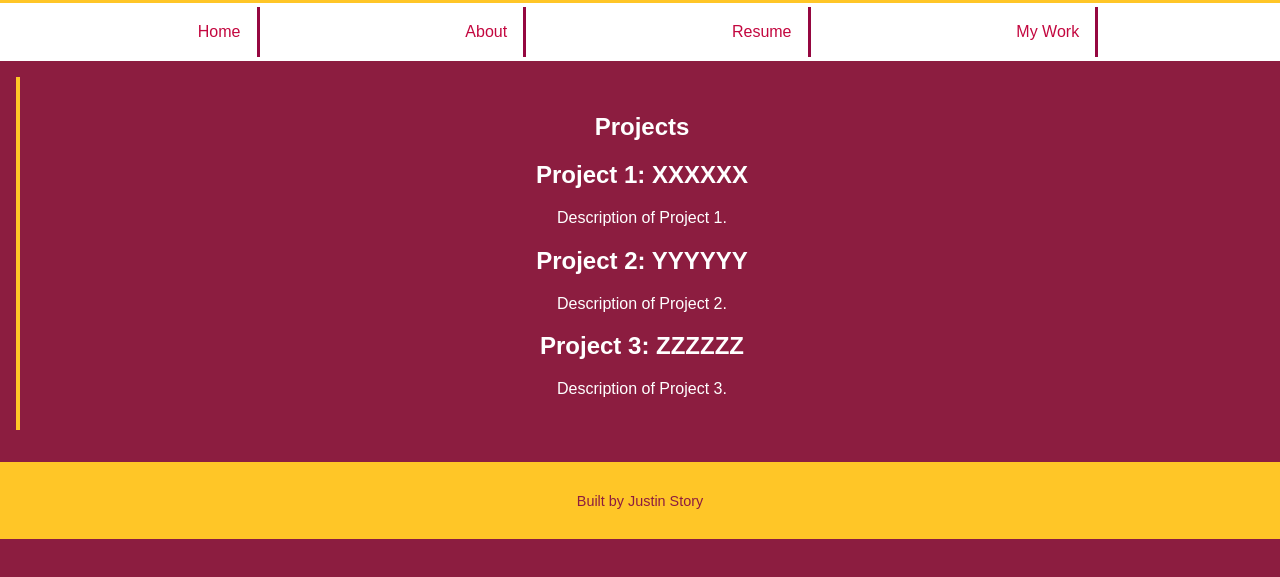
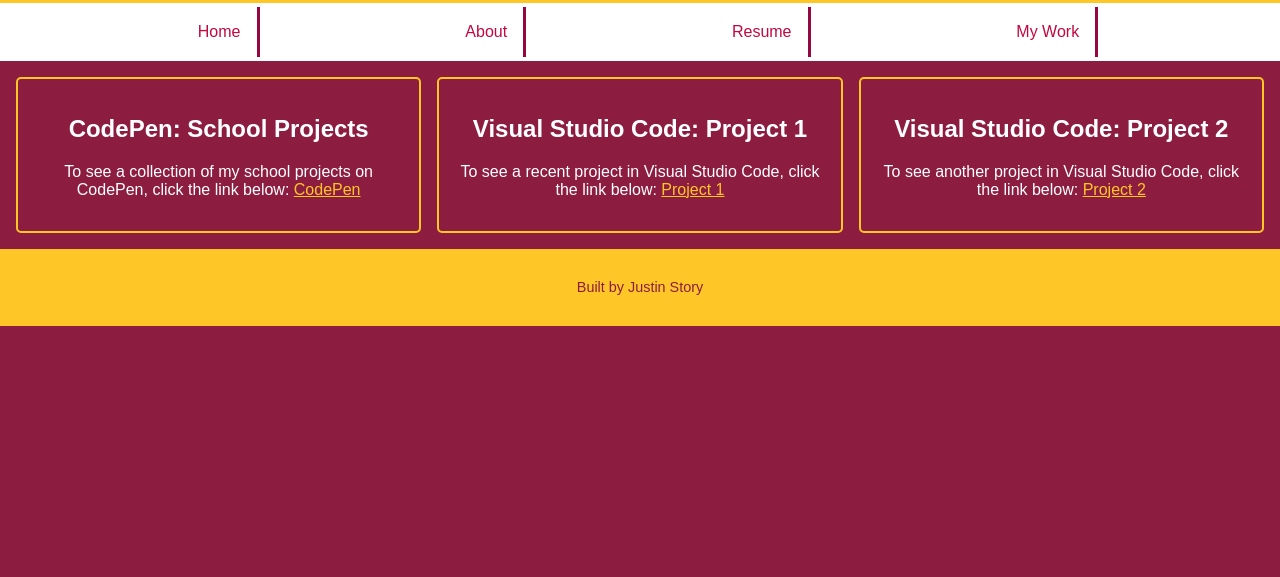
Before and after one commit to JStoryASU/Story-Portfolio, a plain HTML site: page mywork.html in a window 1280 px wide. Shown: the part 119-696 px from the top of the page. Drawn offline with Linux system fonts and the light colour scheme.

Commit message:
Updated layout and pages
Continued updating content and CSS layouts.

```diff
--- a/mywork.html
+++ b/mywork.html
@@ -19,21 +19,20 @@
         </ul>
     </nav>
     <main>
-        <section id="mywork">
-            <h2>Projects</h2>
+        <div class="card-row">
             <section>
-                <h2>Project 1: XXXXXX</h2>
-                <p>Description of Project 1.</p>
+                <h2>CodePen: School Projects</h2>
+                <p>To see a collection of my school projects on CodePen, click the link below: <a href="https://codepen.io/Justin-Story">CodePen</a></p>
             </section>
             <section>
-                <h2>Project 2: YYYYYY</h2>
-                <p>Description of Project 2.</p>
-            </section>
+                <h2>Visual Studio Code: Project 1</h2>
+                <p>To see a recent project in Visual Studio Code, click the link below: <a href="https://jstoryasu.github.io/5-Build/">Project 1</a></p>
+                </section>
             <section>
-                <h2>Project 3: ZZZZZZ</h2>
-                <p>Description of Project 3.</p>
-            </section>
-        </section>
+                <h2>Visual Studio Code: Project 2</h2>
+                <p>To see another project in Visual Studio Code, click the link below: <a href="https://jstoryasu.github.io/Story-4-Build/">Project 2</a>
+                </section>
+        </div>
     </main>
     <footer>
         <p> Built by Justin Story</p>
--- a/styles.css
+++ b/styles.css
@@ -55,12 +55,15 @@
     padding: 1rem;
     text-align: center;
 }
-#about, #resume, #mywork{
-    color: #FFFFFF;
-    padding: 1rem;
-    margin-bottom: 1rem;
-    border-left: 4px solid #FFC627;
+a{
+    color: #FFC627;
 }
+.card-row section{
+        flex: 1;
+        padding: 1rem;
+        border-radius: 5px;
+        border:#FFC627 2px solid;
+    }
 footer{
     background-color: #FFC627;
     color: #8C1D40;
@@ -82,4 +85,6 @@
         display: flex;
         gap: 1rem;
     }
+
+
 }
```
Also changed, not shown: index.html (+17 -3 lines), resume.html (+8 -3 lines), 1 other file.
